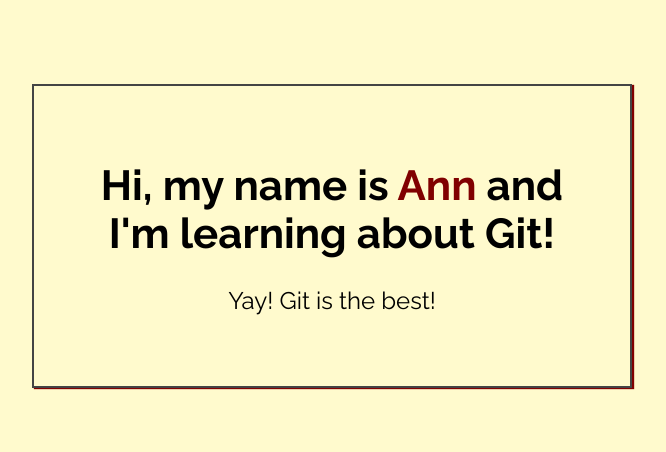
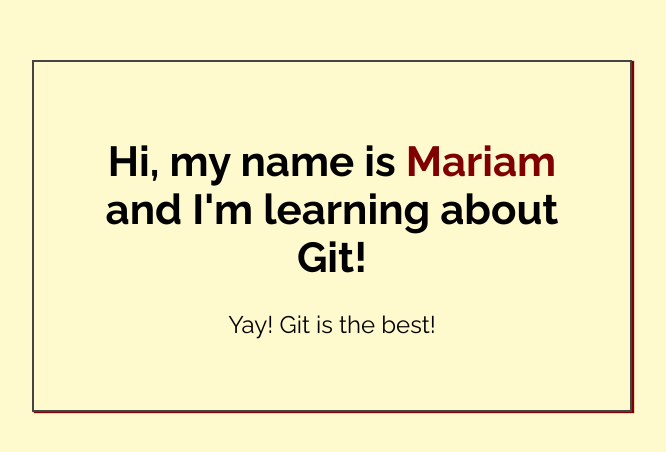
Before and after one commit to Mariam-N/my-first-repo, a plain HTML site: page index.html in a window 1280 px wide. Shown: the part 164-616 px from the top of the page, without its empty margins (308-974 px from the left). Drawn offline with Linux system fonts and the light colour scheme.

Commit message:
Added name to index.html

```diff
--- a/index.html
+++ b/index.html
@@ -14,7 +14,7 @@
 <body>
 
     <div class="greeting">
-        <h1>Hi, my name is <span class="highlight">Ann</span> and I'm learning about Git! </h1>
+        <h1>Hi, my name is <span class="highlight">Mariam</span> and I'm learning about Git! </h1>
 
         <p>Yay! Git is the best!</p>
     </div>
```
